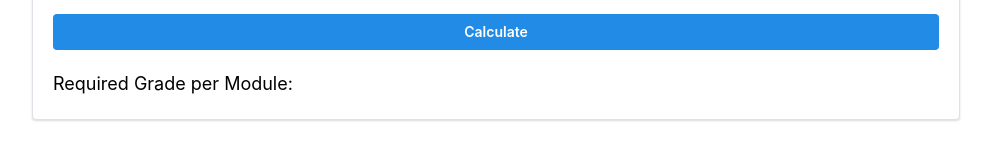
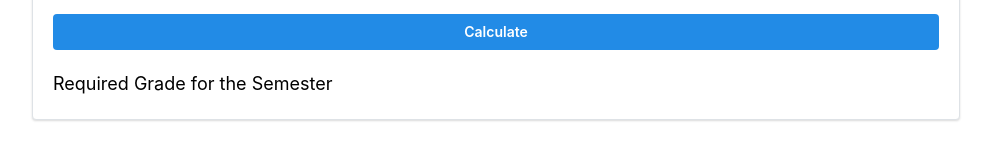
Before and after one commit to raihahahan/gpa-simulator, a Next.js app: page / in a window 1280 px wide. Shown: the part 797-948 px from the top of the page, without its empty margins (144-1135 px from the left). Built offline with nearby package versions, Linux system fonts and the light colour scheme.

Commit message:
update data

```diff
--- a/src/features/simulate/components.tsx
+++ b/src/features/simulate/components.tsx
@@ -111,7 +111,7 @@ export default function GradeSimulator() {
 
       {/* Result Display */}
       <Group mt="lg" align="center">
-        <Text size="lg">Required Grade per Module: </Text>
+        <Text size="lg">Required Grade for the Semester</Text>
         {typeof result === "number" ? (
           <Text size="xl">{result.toFixed(2)} GPA</Text>
         ) : (
```
